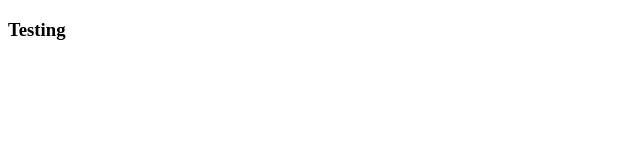
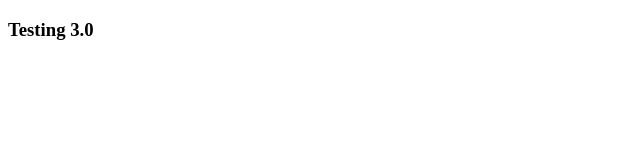
Before and after one commit to devrohit2606/GitLearn, a plain HTML site: page test.html in a window 1280 px wide. Shown: the full height of the page, 0-640 px from the left. Drawn offline with Linux system fonts and the light colour scheme.

Commit message:
test 3.0

```diff
--- a/test.html
+++ b/test.html
@@ -7,6 +7,6 @@
     <title>Test</title>
 </head>
 <body>
-    <h3>Testing</h3>
+    <h3>Testing 3.0</h3>
 </body>
 </html>
```
